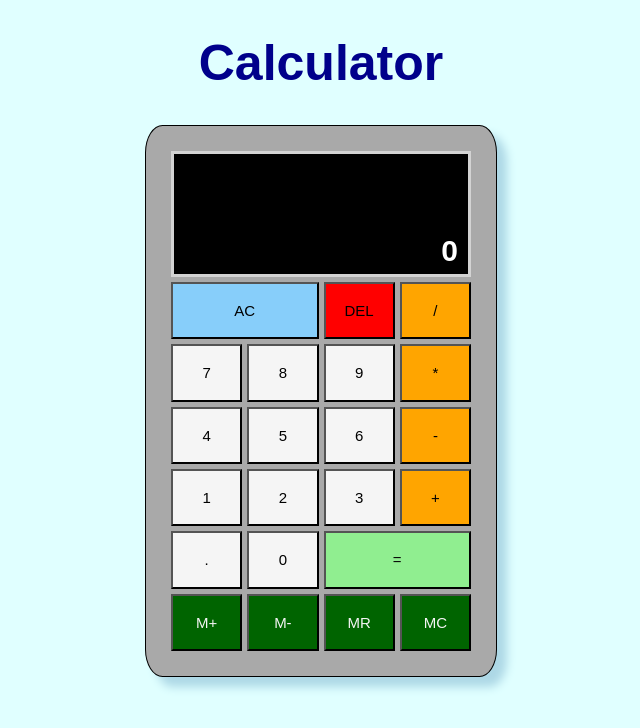
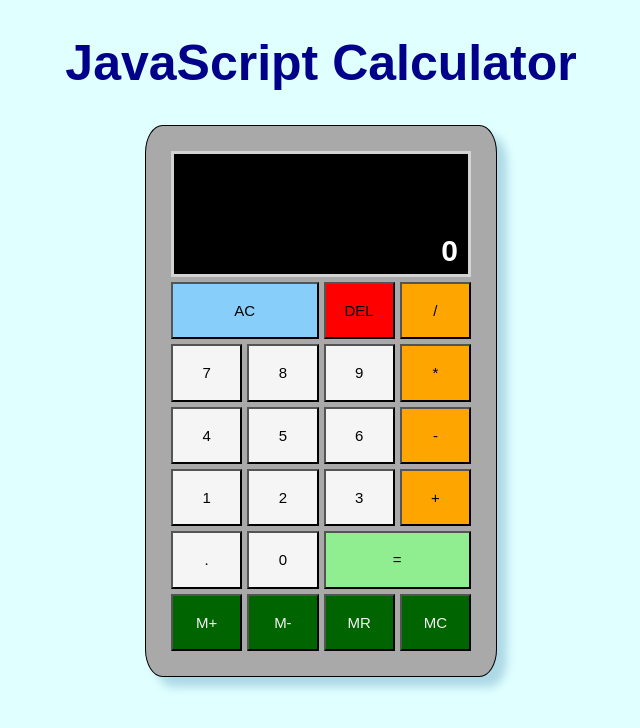
Before and after one commit to AaronAWB/calculator, a plain HTML site: page index.html in a window 1280 px wide. Shown: the whole page, without its empty margins (319-959 px from the left). Drawn offline with Linux system fonts and the light colour scheme.

Commit message:
update header

```diff
--- a/index.html
+++ b/index.html
@@ -8,7 +8,7 @@
     <link rel="stylesheet" href="styles.css">
 </head>
 <body>
-    <H1 class="header">Calculator</H1>
+    <H1 class="header">JavaScript Calculator</H1>
     <div class="calculator-container">
         <div class="calculator">
             <div class="calculator-grid">
```
